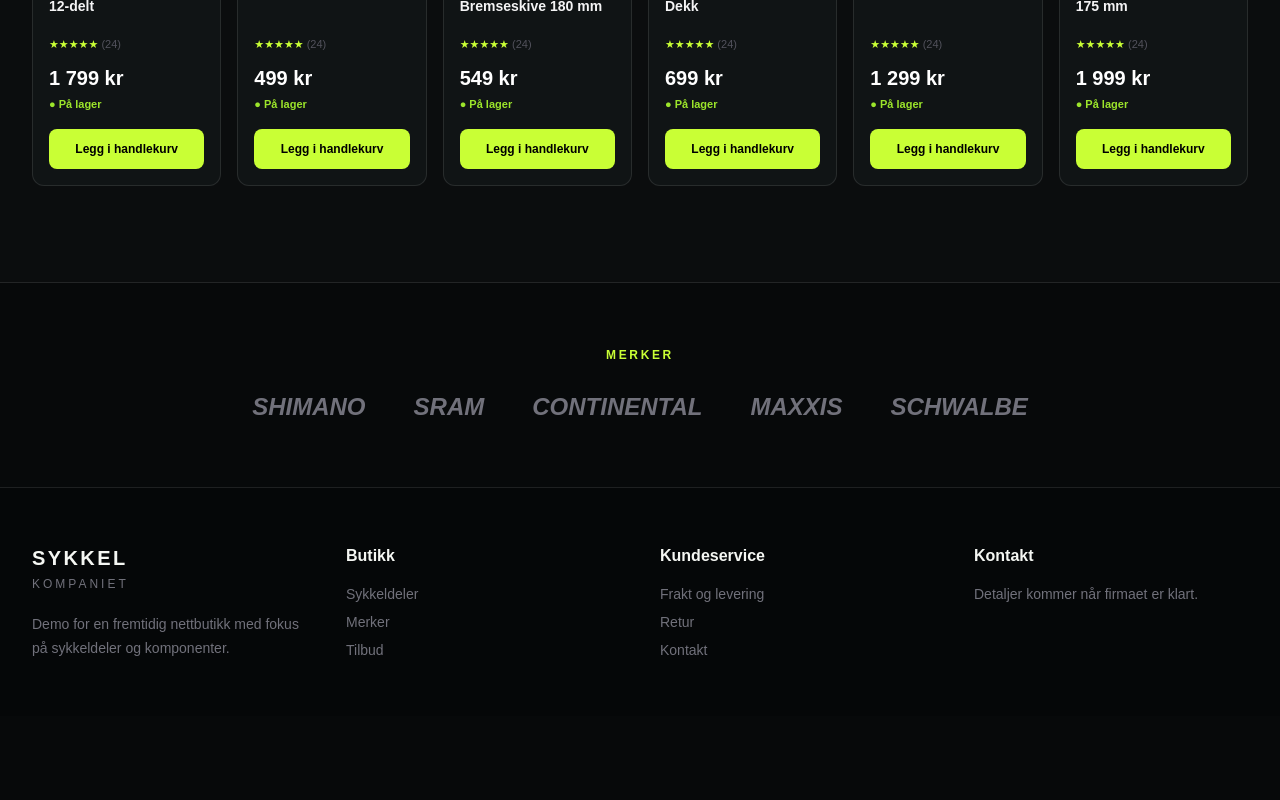
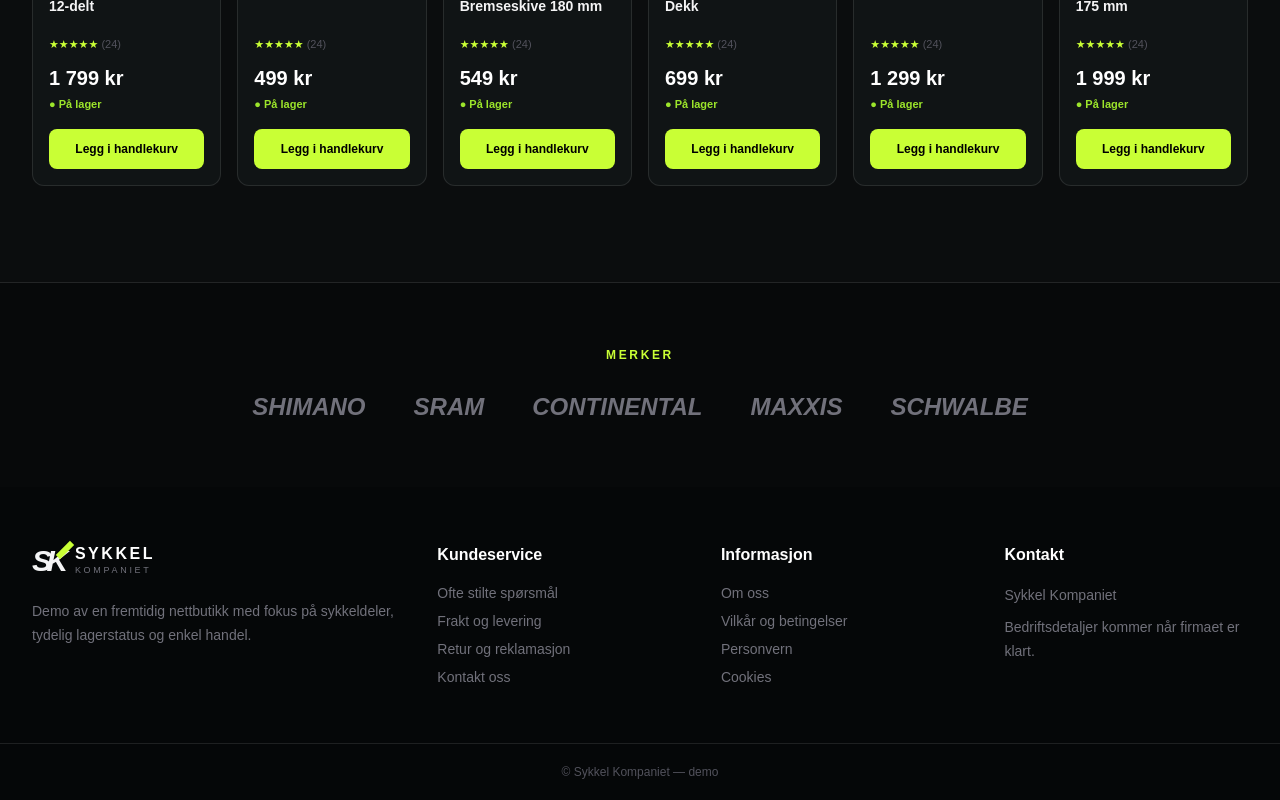
Before and after one commit to PMariusf/sykkel-kompaniet-next, a Next.js app: page / in a window 1280 px wide. Shown: the part 1733-2533 px from the top of the page. Before the commit the page ends 2449 px from the top, so only its background shows below. Built offline with nearby package versions, Linux system fonts and the light colour scheme.

Commit message:
Refine store footer

```diff
--- a/src/components/Footer.tsx
+++ b/src/components/Footer.tsx
@@ -1,16 +1,46 @@
 export default function Footer() {
   return (
-    <footer id="kontakt" className="border-t border-white/10 bg-[#050708]">
-      <div className="mx-auto grid max-w-7xl gap-10 px-5 py-14 sm:grid-cols-2 lg:grid-cols-4 lg:px-8">
+    <footer id="kontakt" className="bg-[#050708]">
+      <div className="mx-auto grid max-w-7xl gap-10 px-5 py-14 sm:grid-cols-2 lg:grid-cols-[1.5fr_1fr_1fr_1fr] lg:px-8">
         <div>
-          <strong className="text-xl tracking-[.12em]">SYKKEL</strong>
-          <p className="mt-1 text-xs tracking-[.25em] text-zinc-500">KOMPANIET</p>
-          <p className="mt-5 max-w-xs text-sm leading-6 text-zinc-500">Demo for en fremtidig nettbutikk med fokus på sykkeldeler og komponenter.</p>
+          <div className="flex items-center gap-3">
+            <span className="relative text-3xl font-black italic tracking-[-0.18em] text-zinc-100">
+              SK
+              <span className="absolute -right-3 top-1 h-1.5 w-5 -rotate-45 bg-[#c9ff35]" />
+            </span>
+            <span className="flex flex-col leading-none">
+              <strong className="tracking-[.16em] text-white">SYKKEL</strong>
+              <span className="mt-1 text-[9px] tracking-[.3em] text-zinc-500">KOMPANIET</span>
+            </span>
+          </div>
+          <p className="mt-5 max-w-sm text-sm leading-6 text-zinc-500">
+            Demo av en fremtidig nettbutikk med fokus på sykkeldeler, tydelig lagerstatus og enkel handel.
+          </p>
         </div>
-        <div><h3 className="font-bold">Butikk</h3><p className="mt-4 text-sm text-zinc-500">Sykkeldeler</p><p className="mt-2 text-sm text-zinc-500">Merker</p><p className="mt-2 text-sm text-zinc-500">Tilbud</p></div>
-        <div><h3 className="font-bold">Kundeservice</h3><p className="mt-4 text-sm text-zinc-500">Frakt og levering</p><p className="mt-2 text-sm text-zinc-500">Retur</p><p className="mt-2 text-sm text-zinc-500">Kontakt</p></div>
-        <div><h3 className="font-bold">Kontakt</h3><p className="mt-4 text-sm text-zinc-500">Detaljer kommer når firmaet er klart.</p></div>
+
+        <div>
+          <h3 className="font-bold text-white">Kundeservice</h3>
+          <div className="mt-4 space-y-2 text-sm text-zinc-500">
+            <p>Ofte stilte spørsmål</p><p>Frakt og levering</p><p>Retur og reklamasjon</p><p>Kontakt oss</p>
+          </div>
+        </div>
+
+        <div>
+          <h3 className="font-bold text-white">Informasjon</h3>
+          <div className="mt-4 space-y-2 text-sm text-zinc-500">
+            <p>Om oss</p><p>Vilkår og betingelser</p><p>Personvern</p><p>Cookies</p>
+          </div>
+        </div>
+
+        <div>
+          <h3 className="font-bold text-white">Kontakt</h3>
+          <div className="mt-4 space-y-2 text-sm leading-6 text-zinc-500">
+            <p>Sykkel Kompaniet</p>
+            <p>Bedriftsdetaljer kommer når firmaet er klart.</p>
+          </div>
+        </div>
       </div>
+      <div className="border-t border-white/10 py-5 text-center text-xs text-zinc-600">© Sykkel Kompaniet — demo</div>
     </footer>
   );
 }
```
